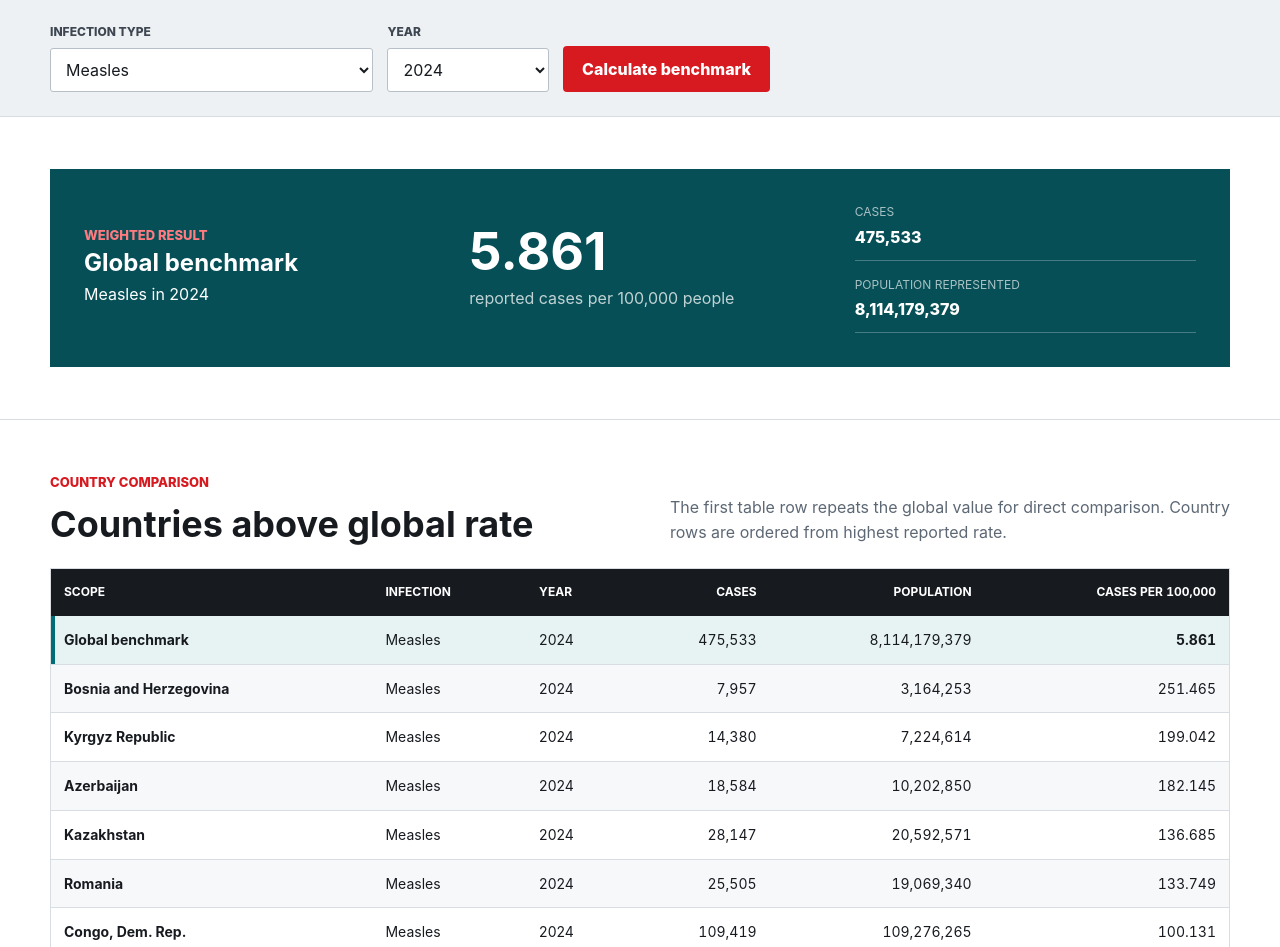
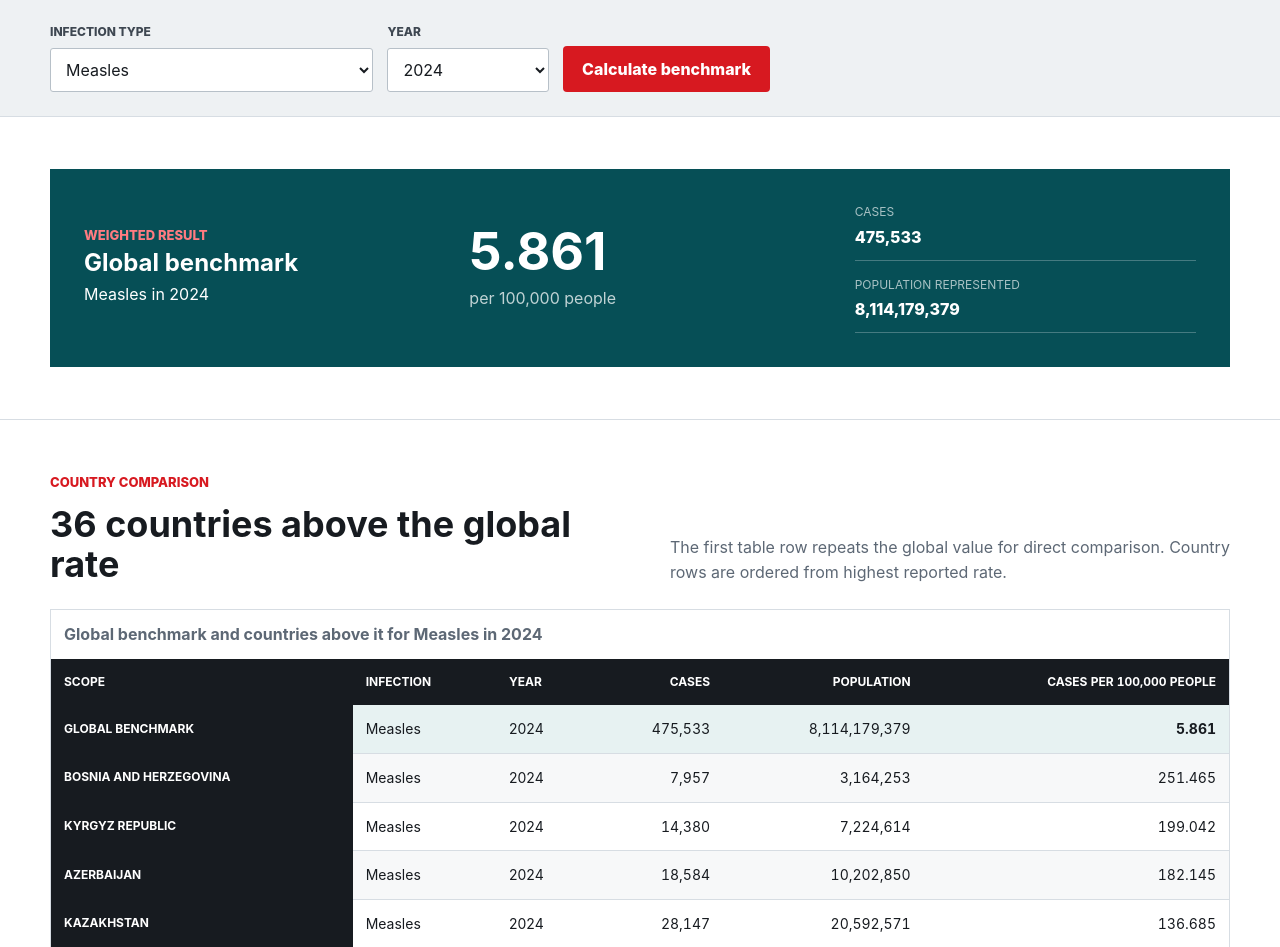
Before and after one commit to Pacchannnn/s4207910_s4189686, a Flask app: page /infection-benchmark in a window 1280 px wide. Shown: the part 343-1290 px from the top of the page. Run offline with Flask 3, Linux system fonts and the light colour scheme; data comes from the database, SQL or seed files in the repository.

Commit message:
feat: harden global infection benchmark

```diff
--- a/immunisation_app/queries.py
+++ b/immunisation_app/queries.py
@@ -445,6 +445,7 @@ def get_above_global_infections(
                 population,
                 cases_per_100k
             FROM global_rate
+            WHERE cases_per_100k IS NOT NULL
 
             UNION ALL
 
--- a/immunisation_app/templates/infection_benchmark.html
+++ b/immunisation_app/templates/infection_benchmark.html
@@ -24,25 +24,26 @@
 {% if global_row %}
 <section class="section compact-section" aria-labelledby="global-title"><div class="content-shell global-benchmark">
   <div><p class="eyebrow light">Weighted result</p><h2 id="global-title">Global benchmark</h2><p>{{ global_row.infection }} in {{ global_row.year }}</p></div>
-  <div class="global-number"><strong>{{ global_row.cases_per_100k|number(3) }}</strong><span>reported cases per 100,000 people</span></div>
+  <div class="global-number"><strong>{{ global_row.cases_per_100k|number(3) }}</strong><span>per 100,000 people</span></div>
   <dl><div><dt>Cases</dt><dd>{{ global_row.cases|number }}</dd></div><div><dt>Population represented</dt><dd>{{ global_row.population|number }}</dd></div></dl>
 </div></section>
 {% endif %}
 
 <section class="section compact-section section-rule" aria-labelledby="country-benchmark-title"><div class="content-shell">
-  <div class="section-heading split-heading results-heading"><div><p class="eyebrow">Country comparison</p><h2 id="country-benchmark-title">Countries above global rate</h2></div><p>The first table row repeats the global value for direct comparison. Country rows are ordered from highest reported rate.</p></div>
-  {% if global_row %}<div class="table-shell" tabindex="0"><table>
-    <thead><tr><th>Scope</th><th>Infection</th><th>Year</th><th class="numeric">Cases</th><th class="numeric">Population</th><th class="numeric">Cases per 100,000</th></tr></thead>
+  <div class="section-heading split-heading results-heading"><div><p class="eyebrow">Country comparison</p><h2 id="country-benchmark-title">{{ country_rows|length }} {{ 'country' if country_rows|length == 1 else 'countries' }} above the global rate</h2></div><p>The first table row repeats the global value for direct comparison. Country rows are ordered from highest reported rate.</p></div>
+  {% if global_row %}<div class="table-shell" role="region" aria-label="Scrollable benchmark comparison table" tabindex="0"><table>
+    <caption>Global benchmark and countries above it for {{ global_row.infection }} in {{ global_row.year }}</caption>
+    <thead><tr><th scope="col">Scope</th><th scope="col">Infection</th><th scope="col">Year</th><th scope="col" class="numeric">Cases</th><th scope="col" class="numeric">Population</th><th scope="col" class="numeric">Cases per 100,000 people</th></tr></thead>
     <tbody>
-      <tr class="global-row"><td><strong>Global benchmark</strong></td><td>{{ global_row.infection }}</td><td>{{ global_row.year }}</td><td class="numeric">{{ global_row.cases|number }}</td><td class="numeric">{{ global_row.population|number }}</td><td class="numeric"><strong>{{ global_row.cases_per_100k|number(3) }}</strong></td></tr>
-      {% for row in country_rows %}<tr><td><strong>{{ row.country }}</strong></td><td>{{ row.infection }}</td><td>{{ row.year }}</td><td class="numeric">{{ row.cases|number }}</td><td class="numeric">{{ row.population|number }}</td><td class="numeric">{{ row.cases_per_100k|number(3) }}</td></tr>{% endfor %}
+      <tr class="global-row"><th scope="row"><strong>Global benchmark</strong></th><td>{{ global_row.infection }}</td><td>{{ global_row.year }}</td><td class="numeric">{{ global_row.cases|number }}</td><td class="numeric">{{ global_row.population|number }}</td><td class="numeric"><strong>{{ global_row.cases_per_100k|number(3) }}</strong></td></tr>
+      {% for row in country_rows %}<tr><th scope="row"><strong>{{ row.country }}</strong></th><td>{{ row.infection }}</td><td>{{ row.year }}</td><td class="numeric">{{ row.cases|number }}</td><td class="numeric">{{ row.population|number }}</td><td class="numeric">{{ row.cases_per_100k|number(3) }}</td></tr>{% endfor %}
     </tbody>
-  </table></div>{% elif not errors %}<div class="empty-state"><h3>No benchmark available</h3><p>Choose another year or infection type.</p></div>{% endif %}
+  </table></div>{% elif not errors %}<div class="empty-state"><h3>No benchmark available</h3><p>A weighted benchmark requires reported cases and a positive represented population. Choose another year or infection type.</p></div>{% endif %}
 </div></section>
 
 <section class="section compact-section"><div class="content-shell">
   {% set methodology_title = "Why the benchmark is weighted" %}
-  {% set methodology_text = "The query divides total reported cases by total represented population. It does not take a simple average of country rates, which would give small and large countries equal influence." %}
+  {% set methodology_text = "Weighted global rate = total reported cases / total represented population x 100,000. The query does not take a simple average of country rates, which would give small and large countries equal influence." %}
   {% include "components/methodology_note.html" %}
 </div></section>
 {% endblock %}
```
Also changed, not shown: docs/REQUIREMENTS_MATRIX.md (+4 -4 lines), tests/test_queries.py (+11 -0 lines), tests/test_routes.py (+37 -3 lines).
